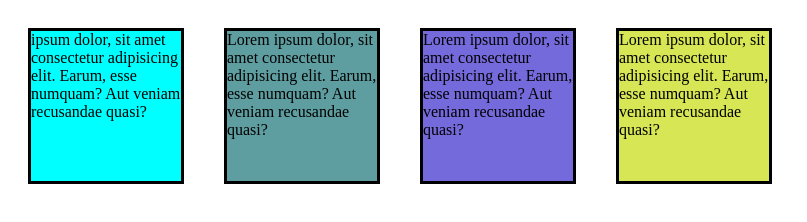
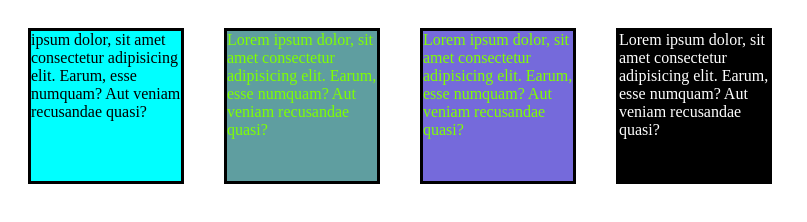
Before and after one commit to Shaikhkhwaja/firstapp, a plain HTML site: page Index.html in a window 1280 px wide. Shown: the whole page, without its empty margins (0-807 px from the left). Drawn offline with Linux system fonts and the light colour scheme.

Commit message:
new commit

```diff
--- a/style.css
+++ b/style.css
@@ -11,11 +11,16 @@ div#first{
 
 }
 div#second{
-    background-color:cadetblue
+    background-color:cadetblue;
+    color: chartreuse;
 }
 div#third{
+
     background-color: rgb(117, 106, 219);
+    color: chartreuse
 }
+
 div#fourth{
-    background-color: rgb(215, 230, 84);
+    background-color:black;
+    color: white;
 }
```
